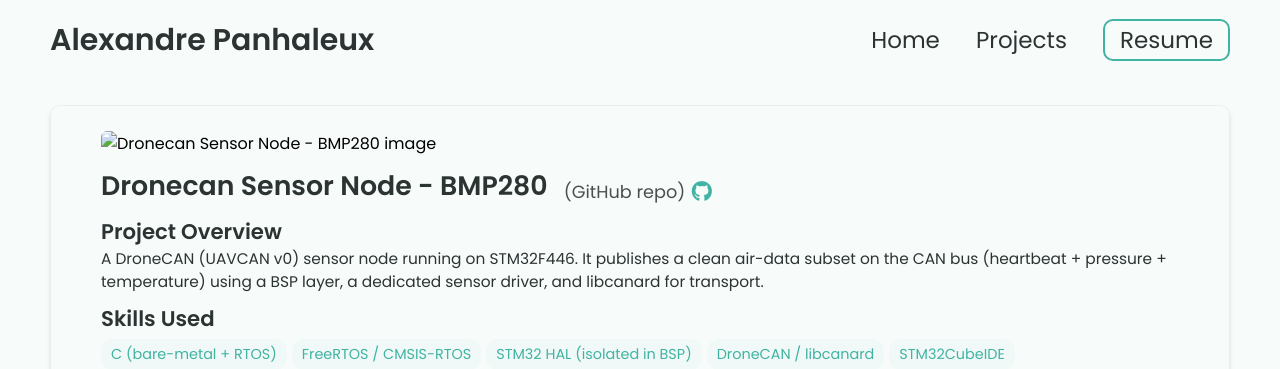
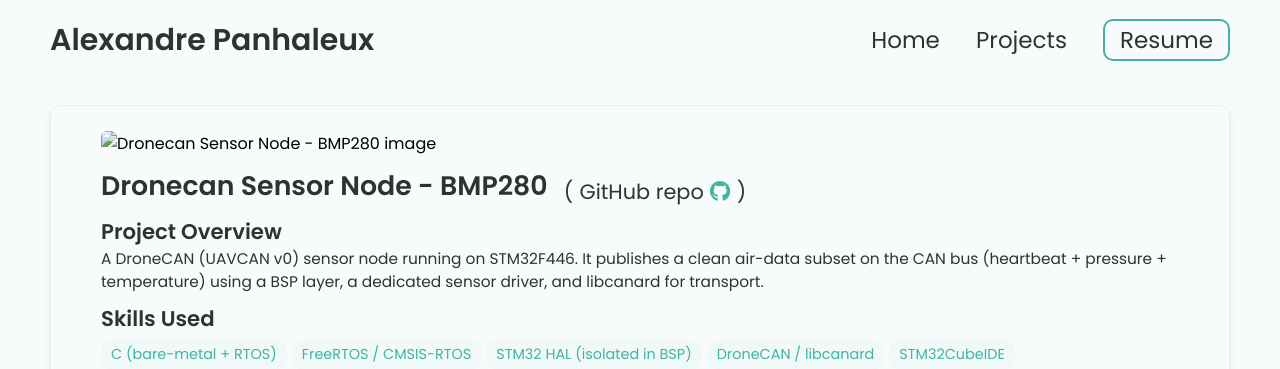
Before and after one commit to alexandrephl/alexandrephl.github.io, a Jekyll site: the page built from _projects/Sensor-node/Dronecan-Sensor-Node.md, in a window 1280 px wide. Shown: the top 369 px of the page. Built offline with Jekyll 4.4.1, drawn with Linux system fonts in a browser that asks for light colours.

Commit message:
Update post.html

```diff
--- a/_layouts/post.html
+++ b/_layouts/post.html
@@ -14,8 +14,10 @@ layout: wrapper
             <h1>{{page.title}}</h1>
             {% if page.repo %}
                 <a class="repo-icon" href="{{ page.repo }}" target="_blank" rel="noopener" aria-label="GitHub repository">
-                <span class="repo-label">(GitHub repo)</span>
-                <i class="fa-brands fa-github"></i>
+                    <span class="repo-paren">(</span>
+                    <span class="repo-text">GitHub repo</span>
+                    <i class="fa-brands fa-github repo-ico"></i>
+                    <span class="repo-paren">)</span>
                 </a>
             {% endif %}
         </div>
```
